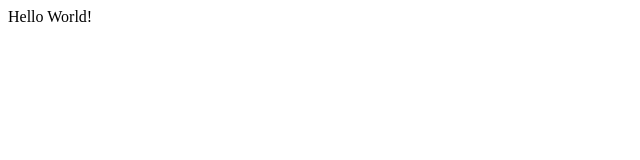
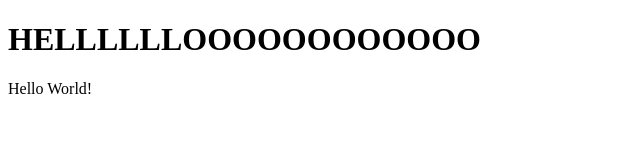
Before and after one commit to ericduran1/twitter, a plain HTML site: page index.html in a window 1280 px wide. Shown: the whole page, without its empty margins (0-640 px from the left). Drawn offline with Linux system fonts and the light colour scheme.

Commit message:
Added h1 on html file

```diff
--- a/index.html
+++ b/index.html
@@ -5,6 +5,7 @@
     <title></title>
   </head>
   <body>
+    <h1>HELLLLLLOOOOOOOOOOOO</h1>
 
   </body>
   <script src="main.js" charset="utf-8"></script>
```
